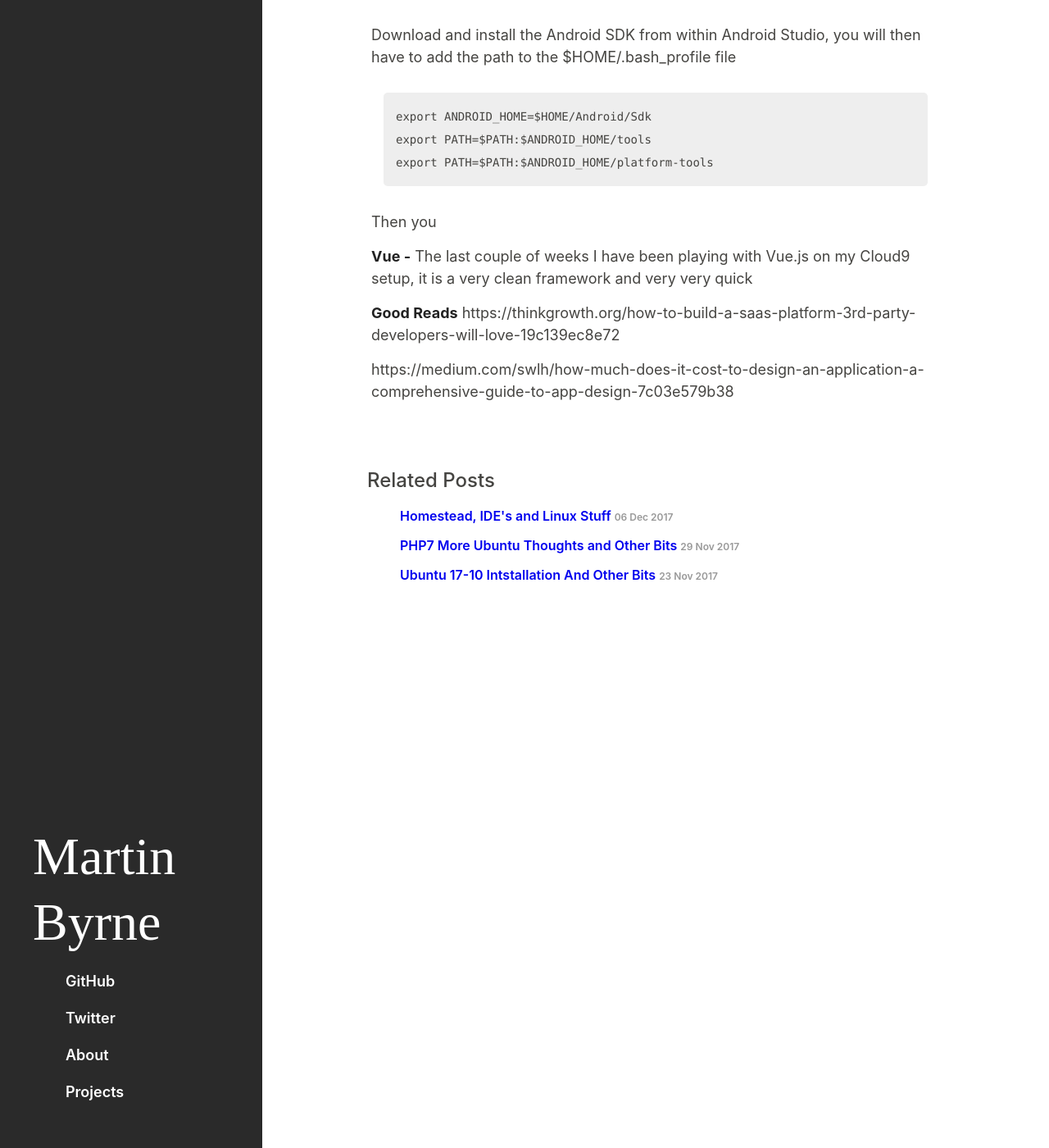
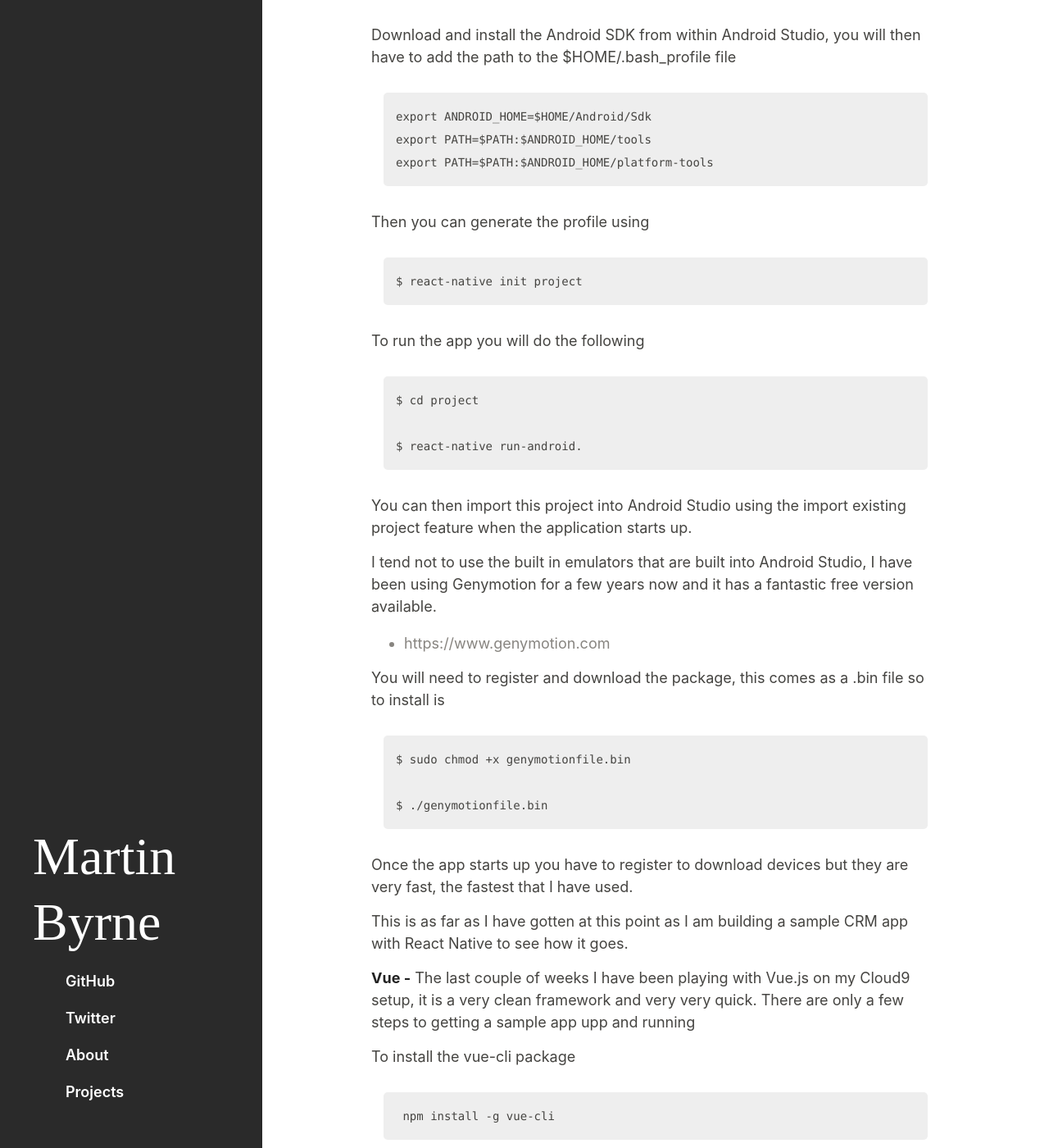
Before and after one commit to marb61a/marb61a.github.io, a Jekyll site: the page built from _posts/2017-12-13-React-Native-Vue-JS.md, in a window 1280 px wide and 1400 px high, scrolled down 1538 px. Shown: the whole window at 82% size. Built offline with Jekyll 4.4.1, drawn with Linux system fonts in a browser that asks for light colours; some of the changed text lies outside the part shown.

Commit message:
Update 2017-12-13-React-Native-Vue-JS.md

```diff
--- a/_posts/2017-12-13-React-Native-Vue-JS.md
+++ b/_posts/2017-12-13-React-Native-Vue-JS.md
@@ -61,18 +61,87 @@ date: 2017-12-06
     export PATH=$PATH:$ANDROID_HOME/platform-tools
 
 
-  Then you
+  Then you can generate the profile using
+
+    $ react-native init project
 
 
+  To run the app you will do the following
+
+    $ cd project
+
+    $ react-native run-android.
+
+
+  You can then import this project into Android Studio using the import existing project feature when
+  the application starts up.
+
+  I tend not to use the built in emulators that are built into Android Studio, I have been using Genymotion
+  for a few years now and it has a fantastic free version available.
+
+  - https://www.genymotion.com
+
+  You will need to register and download the package, this comes as a .bin file so to install is
+
+    $ sudo chmod +x genymotionfile.bin
+
+    $ ./genymotionfile.bin
+
+
+  Once the app starts up you have to register to download devices but they are very fast, the fastest that I have used.
+
+  This is as far as I have gotten at this point as I am building a sample CRM app with React Native to see how it goes.
 
 
 **Vue -**
   The last couple of weeks I have been playing with Vue.js on my Cloud9 setup, it is a very clean framework and very
-  very quick
+  very quick. There are only a few steps to getting a sample app upp and running
 
+  To install the vue-cli package
+
+     npm install -g vue-cli
+
+
+  To then generate a project
+
+    vue init webpack-simple
+
+
+  Then change to the project directory
+
+    cd project
+
+
+  Then add the following line to the webpack.config.js  file under devServer, this will differ for each user
+
+    public: "https://c9.container.name"
+
+
+  I also added the following to avoid header mismatch errors
+
+    historyApiFallback: true
+
+
+  In package.json add the following under scripts
+
+    dev“: “cross-env NODE_ENV=development webpack-dev-server --open --inline --hot --host $IP --port $PORT”
+
+
+  To run the project
+
+    npm run dev
+
+
+  You should get a link which will open a new tab with your running app
 
 
 **Good Reads**
 https://thinkgrowth.org/how-to-build-a-saas-platform-3rd-party-developers-will-love-19c139ec8e72
 
 https://medium.com/swlh/how-much-does-it-cost-to-design-an-application-a-comprehensive-guide-to-app-design-7c03e579b38
+
+https://medium.com/swlh/8-reasons-most-people-arent-successful-and-8-ways-to-ensure-you-ll-succeed-7e8be17e5187
+
+https://blog.prototypr.io/how-to-collaborate-on-design-with-developers-8aac41991194
+
+https://medium.com/swlh/explaining-blockchain-with-coconuts-and-pineapples-e44edcbe2e0f
```
